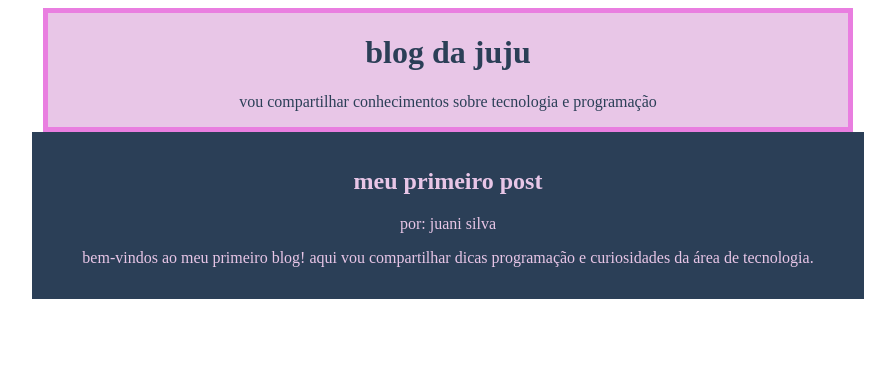
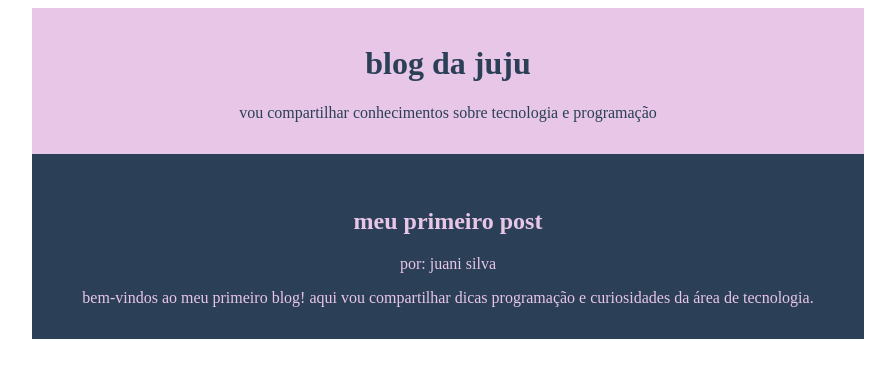
Before and after one commit to juanialeixo-design/P-gina-web-do-zero-primeira-intera-o, a plain HTML site: page index.html in a window 1280 px wide. Shown: the whole page, without its empty margins (192-1087 px from the left). Drawn offline with Linux system fonts and the light colour scheme.

Commit message:
Add files via upload

```diff
--- a/index.html
+++ b/index.html
@@ -12,7 +12,7 @@
                 text-align: center;
                 max-width: 800px;
                 margin: 0 auto;
-                border: 5px solid #e97ee0;
+                padding: 16px;
             }
             main{
                 background-color: #2B3F57;
@@ -31,6 +31,7 @@
             <p>vou compartilhar conhecimentos sobre tecnologia e programação</p>
         </header>
         <main>
+            <img src="" alt="">
             <h2>meu primeiro post</h2>
             <p>por: juani silva </p>
             <p>bem-vindos ao meu primeiro blog! aqui vou compartilhar dicas programação e curiosidades da área de tecnologia.</p>
```
